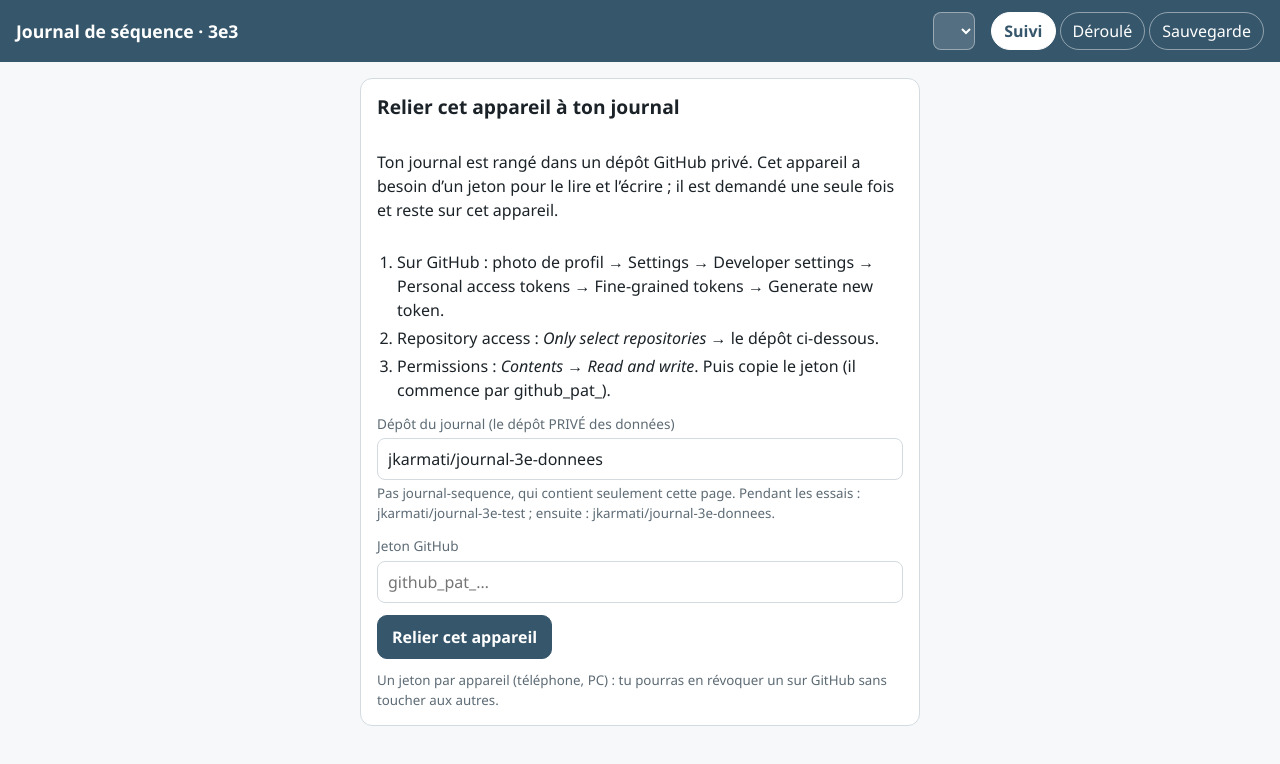
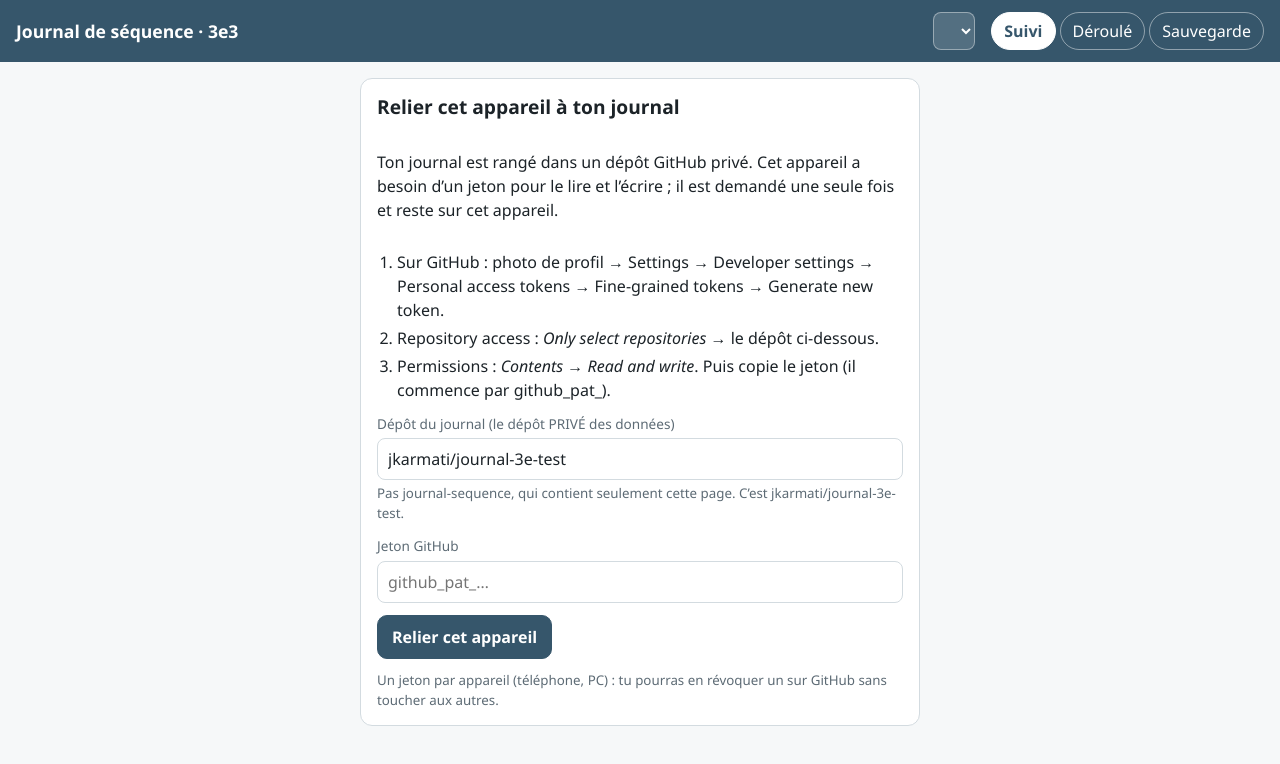
Before and after one commit to jkarmati/journal-sequence, a plain HTML site: page index.html in a window 1280 px wide. Both pictures are taken after a click on the button "Relier cet appareil". Drawn offline with Linux system fonts and the light colour scheme.

Commit message:
Page du Journal : bouton « Texte identique à Pronote, actualiser quand même » ; dépôt des données = journal-3e-test
Co-Authored-By: Claude Opus 5.5 <noreply@anthropic.com>
Claude-Session: https://claude.ai/code/session_01BPajMCNHiBmcPdkW8WXEuB

```diff
--- a/index.html
+++ b/index.html
@@ -377,7 +377,7 @@ const Core = (() => {
 
   // ---------- base : dépôt GitHub privé ----------
   // Dépôt des données : réglable sur l'écran du jeton (dépôt d'essai pendant les tests).
-  const DEPOT_DEFAUT = 'jkarmati/journal-3e-donnees';
+  const DEPOT_DEFAUT = 'jkarmati/journal-3e-test';
   const local = /^(localhost|127\.0\.0\.1)$/.test(location.hostname);
   const lireLS = k => { try { return localStorage.getItem(k); } catch (e) { return null; } };
   const ecrireLS = (k, v) => { try { if (v === null) localStorage.removeItem(k); else localStorage.setItem(k, v); } catch (e) { /* bloqué */ } };
@@ -400,7 +400,7 @@ const Core = (() => {
         <li>Repository access : <i>Only select repositories</i> → le dépôt ci-dessous.</li>
         <li>Permissions : <i>Contents</i> → <i>Read and write</i>. Puis copie le jeton (il commence par github_pat_).</li>
       </ol>
-      <div class="champ"><label for="jDepot">Dépôt du journal (le dépôt PRIVÉ des données)</label><input id="jDepot" value="${esc(depotChoisi())}" autocomplete="off" autocapitalize="off" spellcheck="false"><small style="color:var(--gris)">Pas journal-sequence, qui contient seulement cette page. Pendant les essais : jkarmati/journal-3e-test ; ensuite : jkarmati/journal-3e-donnees.</small></div>
+      <div class="champ"><label for="jDepot">Dépôt du journal (le dépôt PRIVÉ des données)</label><input id="jDepot" value="${esc(depotChoisi())}" autocomplete="off" autocapitalize="off" spellcheck="false"><small style="color:var(--gris)">Pas journal-sequence, qui contient seulement cette page. C’est jkarmati/journal-3e-test.</small></div>
       <div class="champ"><label for="jJeton">Jeton GitHub</label><input id="jJeton" type="password" autocomplete="off" autocapitalize="off" spellcheck="false" placeholder="github_pat_…"></div>
       <div class="outils"><button class="btn principal" id="jOk">Relier cet appareil</button></div>
       <small style="color:var(--gris)">Un jeton par appareil (téléphone, PC) : tu pourras en révoquer un sur GitHub sans toucher aux autres.</small>`;
@@ -408,7 +408,7 @@ const Core = (() => {
     const ok = $('#jOk', c);
     const valider = async () => {
       const depot = $('#jDepot', c).value.trim(), jeton = $('#jJeton', c).value.trim();
-      if (!/^[\w.-]+\/[\w.-]+$/.test(depot)) return ecranJeton('Le dépôt s’écrit « propriétaire/nom », par exemple jkarmati/journal-3e-donnees.');
+      if (!/^[\w.-]+\/[\w.-]+$/.test(depot)) return ecranJeton('Le dépôt s’écrit « propriétaire/nom », par exemple jkarmati/journal-3e-test.');
       if (!jeton) return;
       ok.disabled = true; ok.textContent = 'Vérification…';
       try {
@@ -814,6 +814,8 @@ const Core = (() => {
         aide = `Le texte réel remplacera celui de Pronote au prochain passage (${prochainPassage()}), sauf si Pronote a été modifié à la main depuis ta dernière coche.`;
         boutons = `<button class="btn principal" data-envoi="reel">Envoyer le réel maintenant</button>`;
       }
+      // Texte déjà dans Pronote : renvoi possible quand même (ex. Pronote retouché sans que le Journal le voie).
+      if (!boutons) boutons = `<button class="btn" data-envoi="forcer">Texte identique à Pronote, actualiser quand même</button>`;
     } else if (env.statut === 'erreur') {
       etat = `<div class="etat err">Échec de la saisie ${esc(quand(env.essaiLe))} : ${esc(env.erreur || 'erreur inconnue')}</div>`;
       boutons = `<button class="btn principal" data-envoi="reessayer">Réessayer</button>`;
@@ -832,6 +834,8 @@ const Core = (() => {
     if (bR) bR.addEventListener('click', () => envoyer(reel, 'reel'));
     const bE = d.querySelector('[data-envoi=reessayer]');
     if (bE) bE.addEventListener('click', () => envoyer(complete ? reel : env.texte, complete ? 'reel' : (env.origine || 'prevu')));
+    const bF = d.querySelector('[data-envoi=forcer]');
+    if (bF) bF.addEventListener('click', () => envoyer(complete ? reel : env.texte, complete ? 'reel' : (env.origine || 'prevu')));
     return d;
   }
   function blocCopie(titre, texte, vide) {
```
